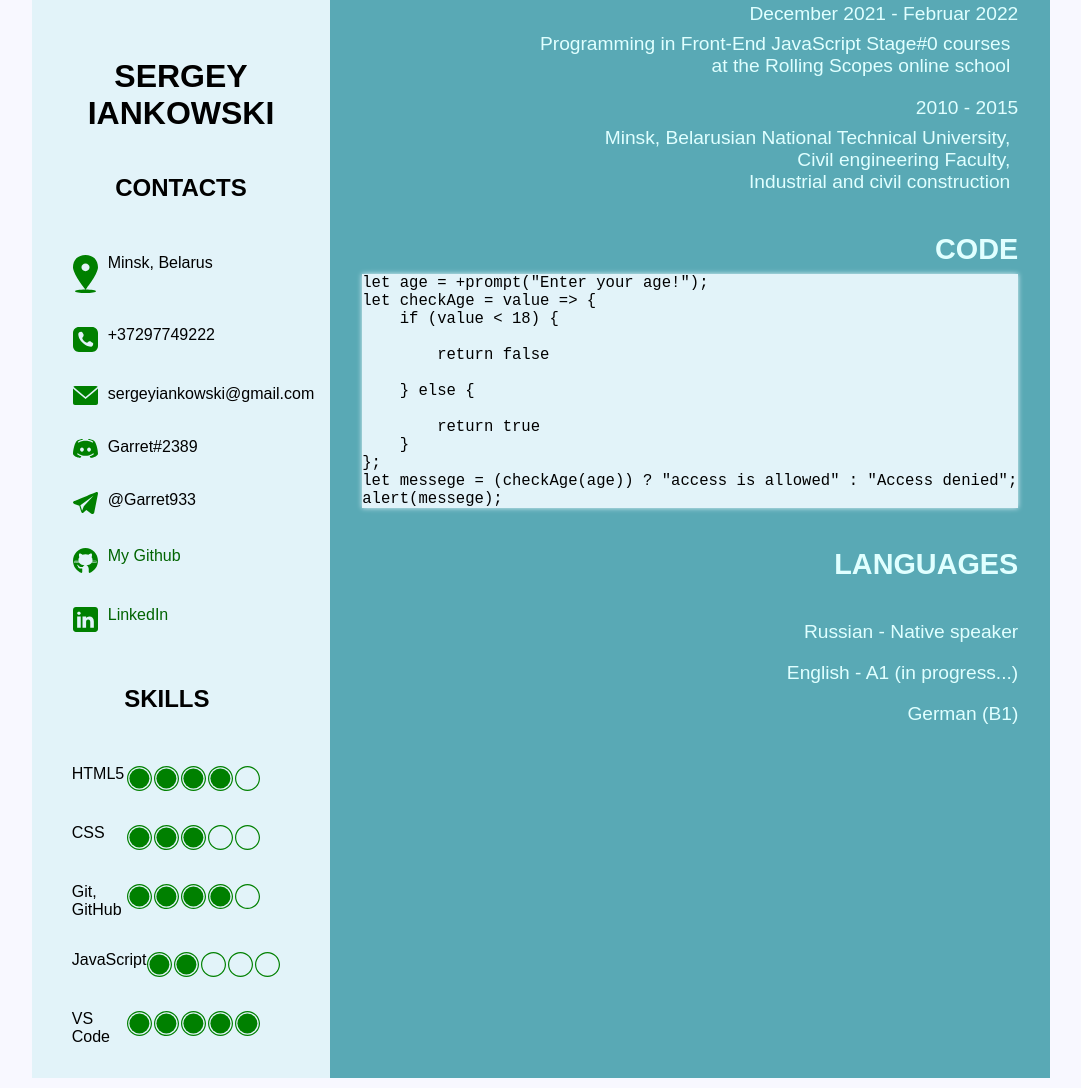
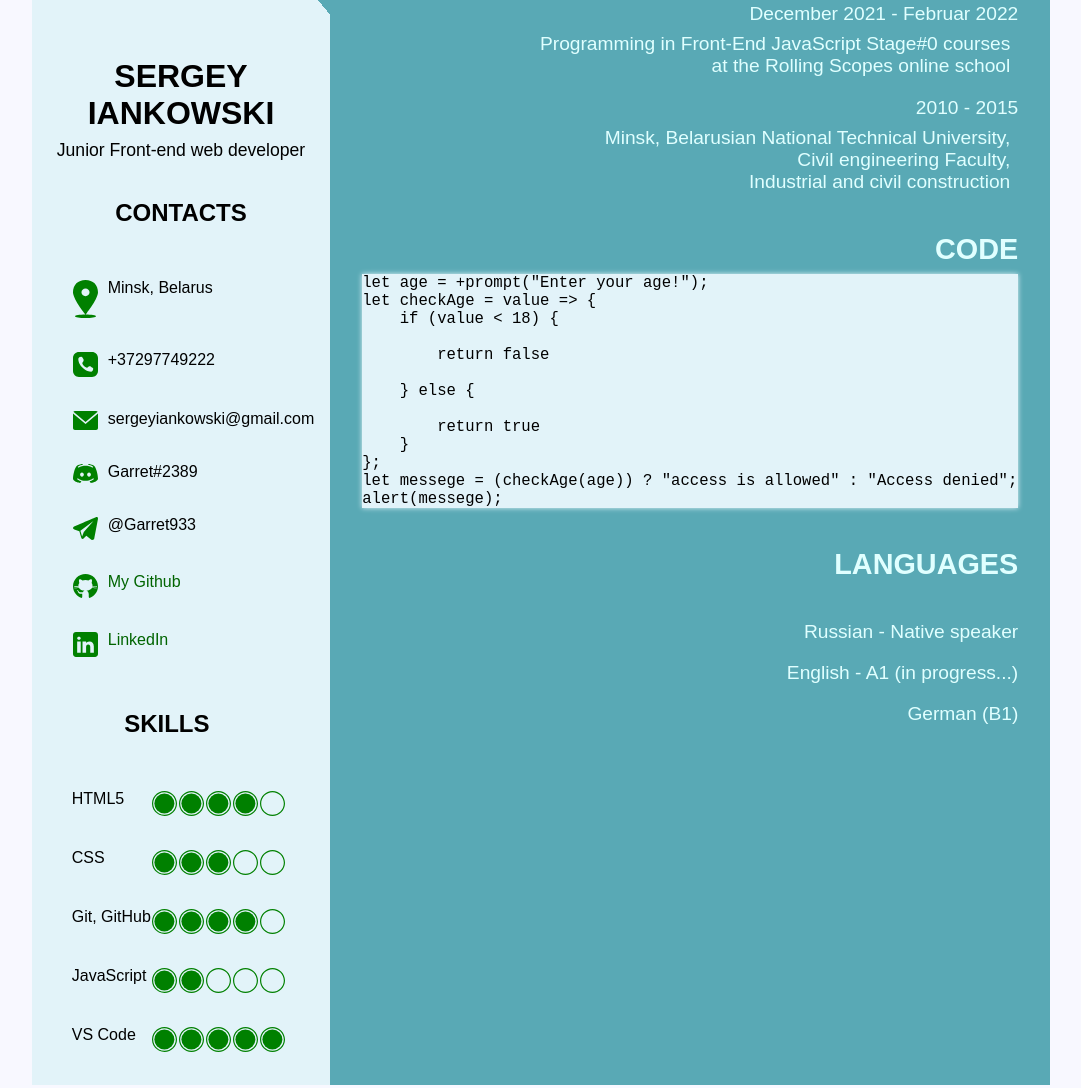
Before and after one commit to SergeyIankowski/rsschool-cv, a plain HTML site: page index.html in a window 1280 px wide. Shown: the part 371-1459 px from the top of the page, without its empty margins (99-1180 px from the left). Drawn offline with Linux system fonts and the light colour scheme.

Commit message:
fix: fix styles in header

```diff
--- a/index.html
+++ b/index.html
@@ -22,6 +22,7 @@
 
         <h1 class="header-description" id="header-description-h1"><span id="sergei">SERGEY</span><span
                 id="iankowski">IANKOWSKI</span></h1>
+                <p id="profession">Junior Front-end web developer</p>
         <section class="contacts">
             <h2 class="header-description" id="contacts-h2">CONTACTS</h2>
 
@@ -190,7 +191,9 @@ alert(messege);
                 </ul>
             </section>
     </main>
+<footer>
 
+</footer>
 </body>
 
 </html>
--- a/style.css
+++ b/style.css
@@ -36,32 +36,41 @@ body {
     flex-direction: column;
 }
 
-#header-description-h1, #contacts-h2, #skills-h2 {
+.header .skills ul li {
+    justify-content: space-between;
+}
+
+#header-description-h1, #contacts-h2, #skills-h2{
     align-self: center;
 }
-
-.header ul {
+h1 {
+    margin-bottom: 0.5rem;
+}
+#profession {
+    align-self: center;
+    font-size: 1.1em;
+    margin-top: 0;
+}
+.header section ul {
     list-style-type: none;
 }
 
-.header ul a {
+.header section ul a {
     text-decoration: none;
     color: darkgreen;
 }
 
-.header ul a:hover {
+.header section ul a:hover {
     text-decoration: underline;
 }
-
-.header ul {
-    width: 70%;
+.header section ul li {
     margin-right: 1rem;
 }
-.header ul li {
+.header section ul li {
     display: flex;
 }
 
-.header #skills-main li {
+.header .skills #skills-main li {
     justify-content: space-between;
     align-items: flex-start;
     flex-wrap: nowrap;
@@ -97,7 +106,7 @@ body {
 .image-box {
     width: 100%;
     height: 400px;
-    background-image: linear-gradient(47.35deg, #e2f3f9 50%, #59a9b5 50%);
+    background-image: linear-gradient(50deg, #e2f3f9 50%, #59a9b5 50%);
 
     display: flex;
     justify-content: center;
```
